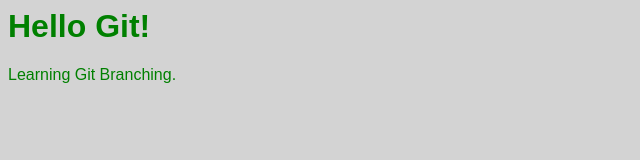
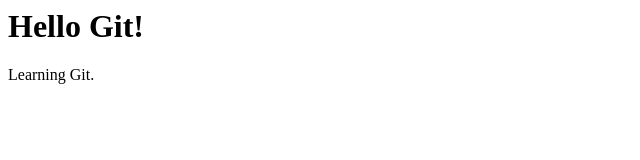
Before and after one commit to bushra202126/2019200000032_1_GitLab, a plain HTML site: page index.html in a window 1280 px wide. Shown: the whole page, without its empty margins (0-640 px from the left). Drawn offline with Linux system fonts and the light colour scheme.

Commit message:
new lines

```diff
--- a/index.html
+++ b/index.html
@@ -1,10 +1,7 @@
 <html>
-<head>
-    <title>Git Practice</title>
-    <link rel="stylesheet" href="index.css">
-</head>
+<head><title>Git Practice</title></head>
 <body>
-    <h1>Hello Git!</h1>
-    <p>Learning Git Branching.</p>
+<h1>Hello Git!</h1>
+<p>Learning Git.</p>
 </body>
 </html>
```
